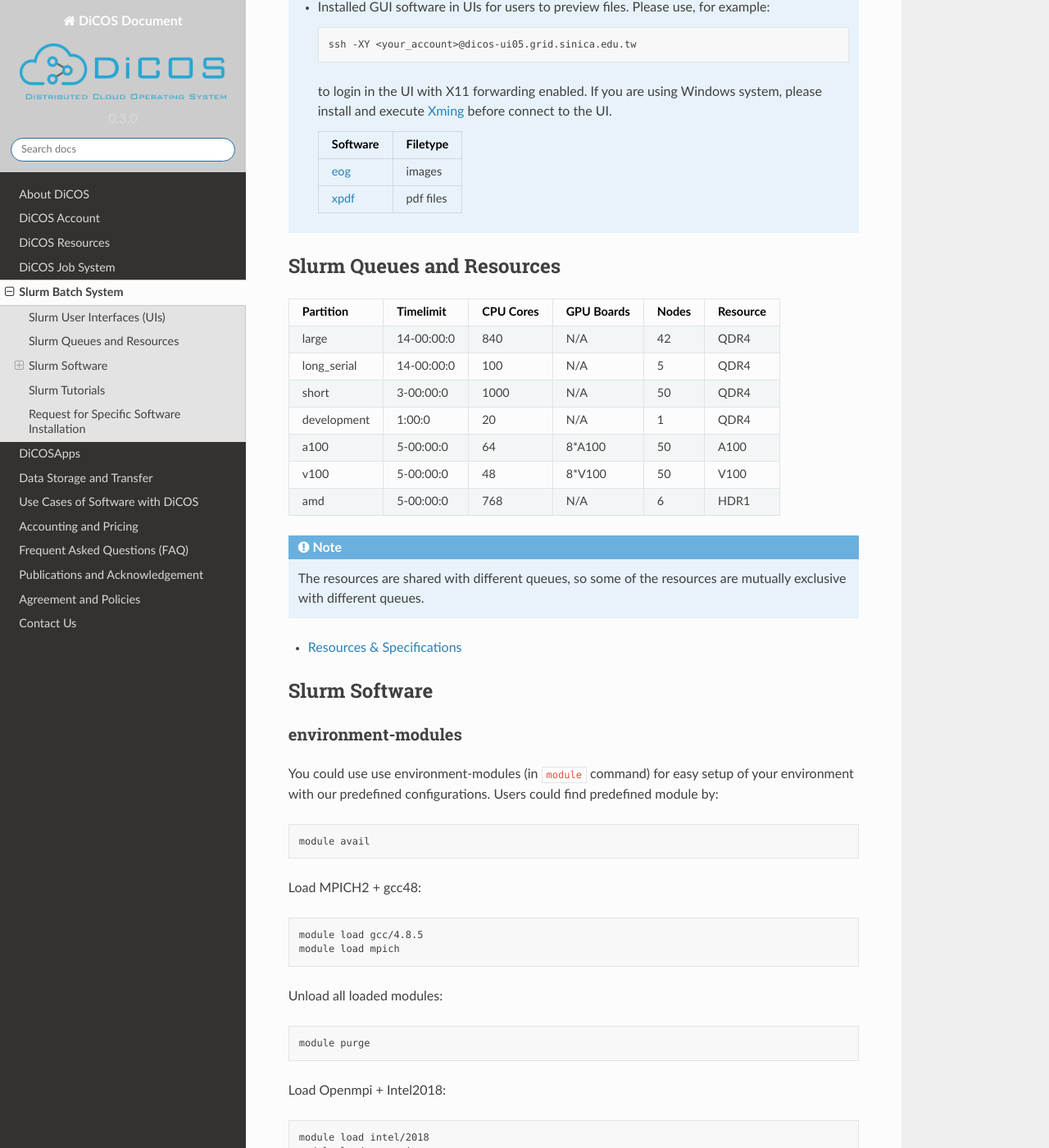
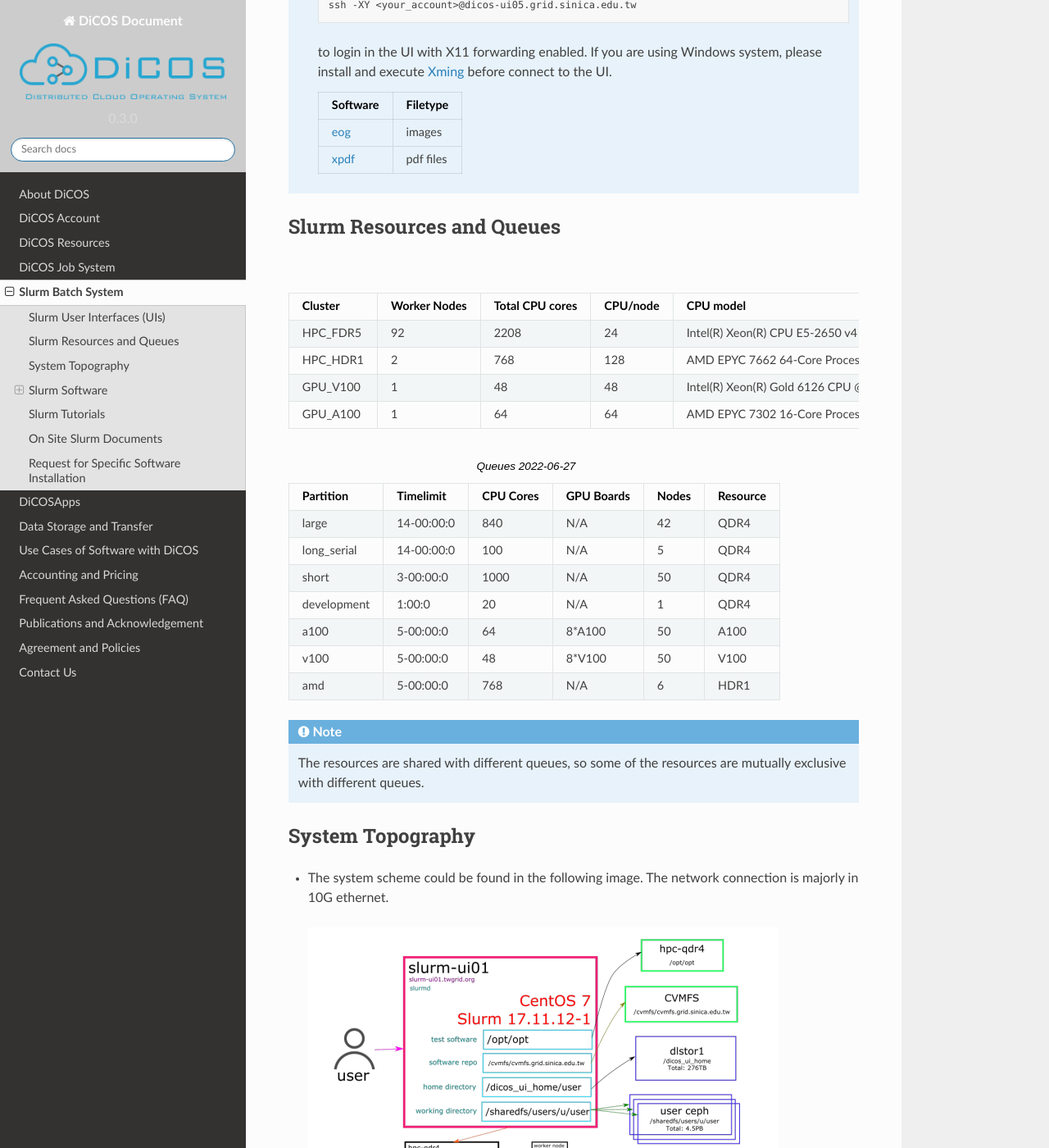
Before and after one commit to ASGCOPS/dicos_document, a Sphinx documentation site: the page built from docs/source/slurm_job_submission.rst, in a window 1280 px wide and 1400 px high, scrolled down 600 px. Shown: the whole window at 82% size. Built offline with Sphinx 7.4.7 and the Read the Docs theme 2.0.0, drawn with Linux system fonts in a browser that asks for light colours; some of the changed text lies outside the part shown.

Commit message:
Edit slurm_job_submission.rst

```diff
--- a/docs/source/resource_list.rst
+++ b/docs/source/resource_list.rst
@@ -34,7 +34,7 @@ DiCOS Resources
      - N/A
      - Slurm
    * - HPC_HDR1
-     - 2
+     - 6
      - 768
      - 128
      - AMD EPYC 7662 64-Core Processor
--- a/docs/source/slurm_job_submission.rst
+++ b/docs/source/slurm_job_submission.rst
@@ -50,10 +48,70 @@ Slurm users need to login one of the following user interface nodes to use the s
           - pdf files
 
 -------------------------------
-Slurm Queues and Resources
+Slurm Resources and Queues
 -------------------------------
 
-.. list-table::
+.. list-table:: Resources 2022-06-27
+   :header-rows: 1
+
+   * - Cluster
+     - Worker Nodes
+     - Total CPU cores
+     - CPU/node
+     - CPU model
+     - Memory/node
+     - Disk space/node
+     - Network
+     - GPU model
+     - GPU/node
+     - Note
+   * - HPC_FDR5
+     - 92
+     - 2208
+     - 24
+     - Intel(R) Xeon(R) CPU E5-2650 v4 @ 2.20GHz
+     - 125GB
+     - 2TB (System: 400GB)
+     - 10GbE
+     - N/A
+     - N/A
+     - Slurm
+   * - HPC_HDR1
+     - 2
+     - 768
+     - 128
+     - AMD EPYC 7662 64-Core Processor
+     - 1520GB
+     - 1TB (System: 20GB)
+     - 100GbE
+     - N/A
+     - N/A
+     - Slurm
+   * - GPU_V100
+     - 1
+     - 48
+     - 48
+     - Intel(R) Xeon(R) Gold 6126 CPU @ 2.60GHz
+     - 768GB
+     - 1TB (System: 20GB)
+     - 10GbE
+     - V100
+     - 8
+     - DiCOSApp, Slurm, DiCOS job submit
+   * - GPU_A100
+     - 1
+     - 64
+     - 64
+     - AMD EPYC 7302 16-Core Processor
+     - 1024GB
+     - 1TB (System: 20GB)
+     - 100GbE
+     - A100
+     - 8
+     - DiCOSApp, Slurm
+
+
+.. list-table:: Queues 2022-06-27
    :header-rows: 1
 
    * - Partition
@@ -110,7 +168,13 @@ Slurm Queues and Resources
    The resources are shared with different queues, so some of the resources are mutually exclusive with different queues.
 
 
-* :doc:`Resources & Specifications<slurm_job_submission/QDR4_intro>`
+-------------------
+System Topography
+-------------------
+
+* The system scheme could be found in the following image. The network connection is majorly in 10G ethernet.
+
+  .. image:: image/qdr4_topology.png
 
 -------------------------------
 Slurm Software
@@ -306,6 +370,23 @@ Slurm Tutorials
 
 * :doc:`Tutorial<slurm_job_submission/slurm_docs>`
 
+-------------------------
+On Site Slurm Documents
+-------------------------
+
+User documents for SLURM are located in
+
+::
+
+    /ceph/astro_phys/user_document/
+
+Create a working directory, assume it as mpi_work in your HOME directory. Copy all the scripts from the following directory to start.
+
+::
+
+    /ceph/astro_phys/user_document/scripts/*
+
+
 -------------------------------------------
 Request for Specific Software Installation
 -------------------------------------------
```
Also changed, not shown: other parts of docs/source/slurm_job_submission.rst (+0 -2 lines), docs/source/image/qdr4_topology.png (added).
